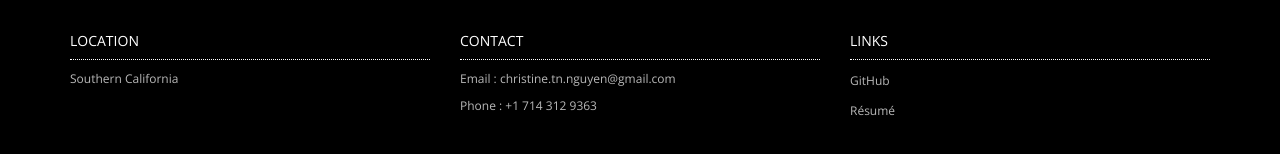
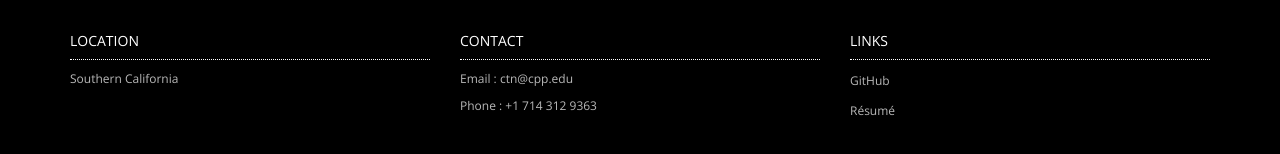
Before and after one commit to c-nguyen/c-nguyen.github.io, a plain HTML site: page index.html in a window 1280 px wide. Shown: the part 2993-3147 px from the top of the page. Drawn offline with nearby package versions, Linux system fonts and the light colour scheme.

Commit message:
Update Email

```diff
--- a/index.html
+++ b/index.html
@@ -372,7 +372,7 @@
 
 						<div class="col-xs-12 col-sm-4 col-md-4">
 							<h5 class="footer-title">Contact</h5>
-							<p class="footer-p">Email : christine.tn.nguyen@gmail.com</p>
+							<p class="footer-p">Email : ctn@cpp.edu</p>
 							<p class="footer-p">Phone : +1 714 312 9363</p>
 						</div>
 
```
